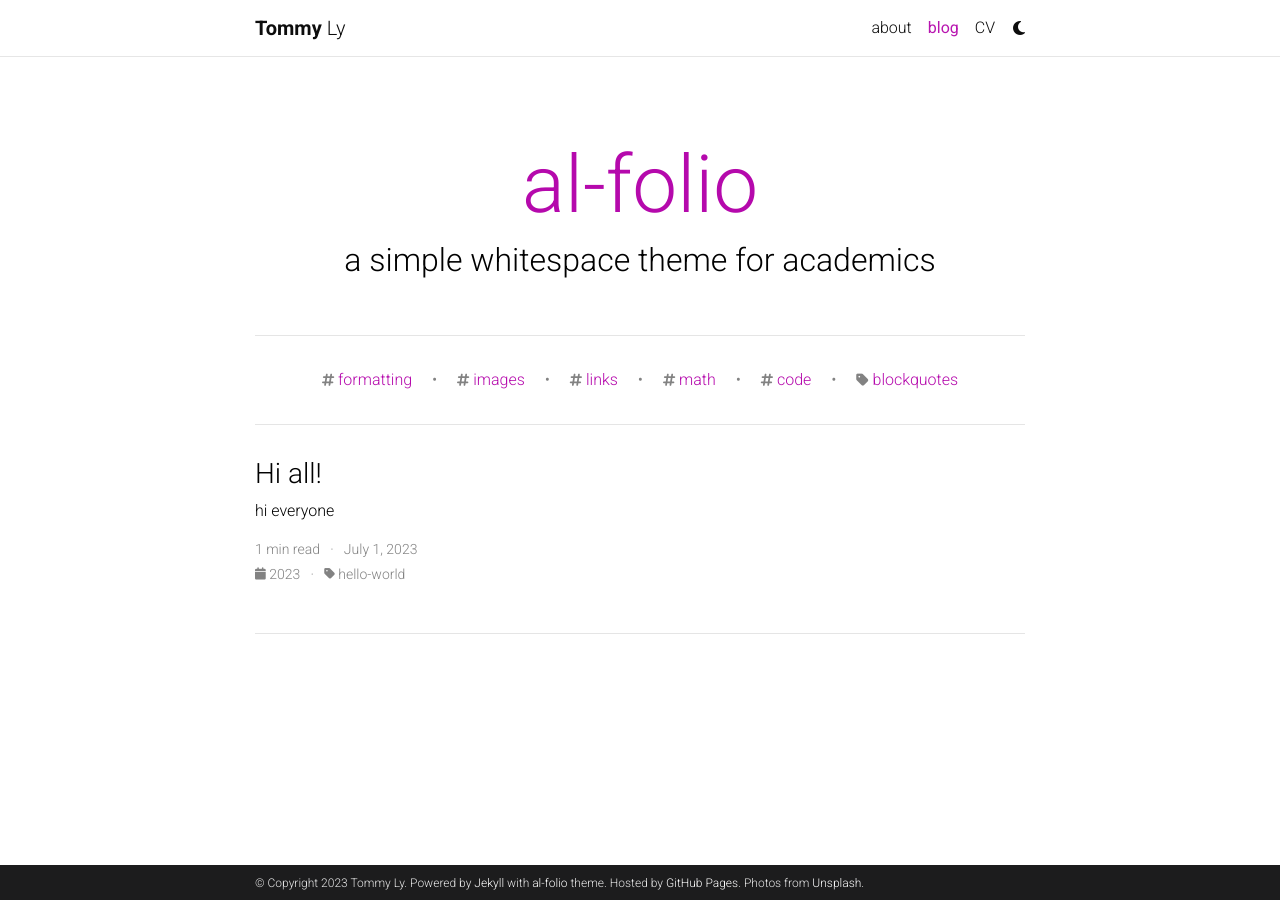
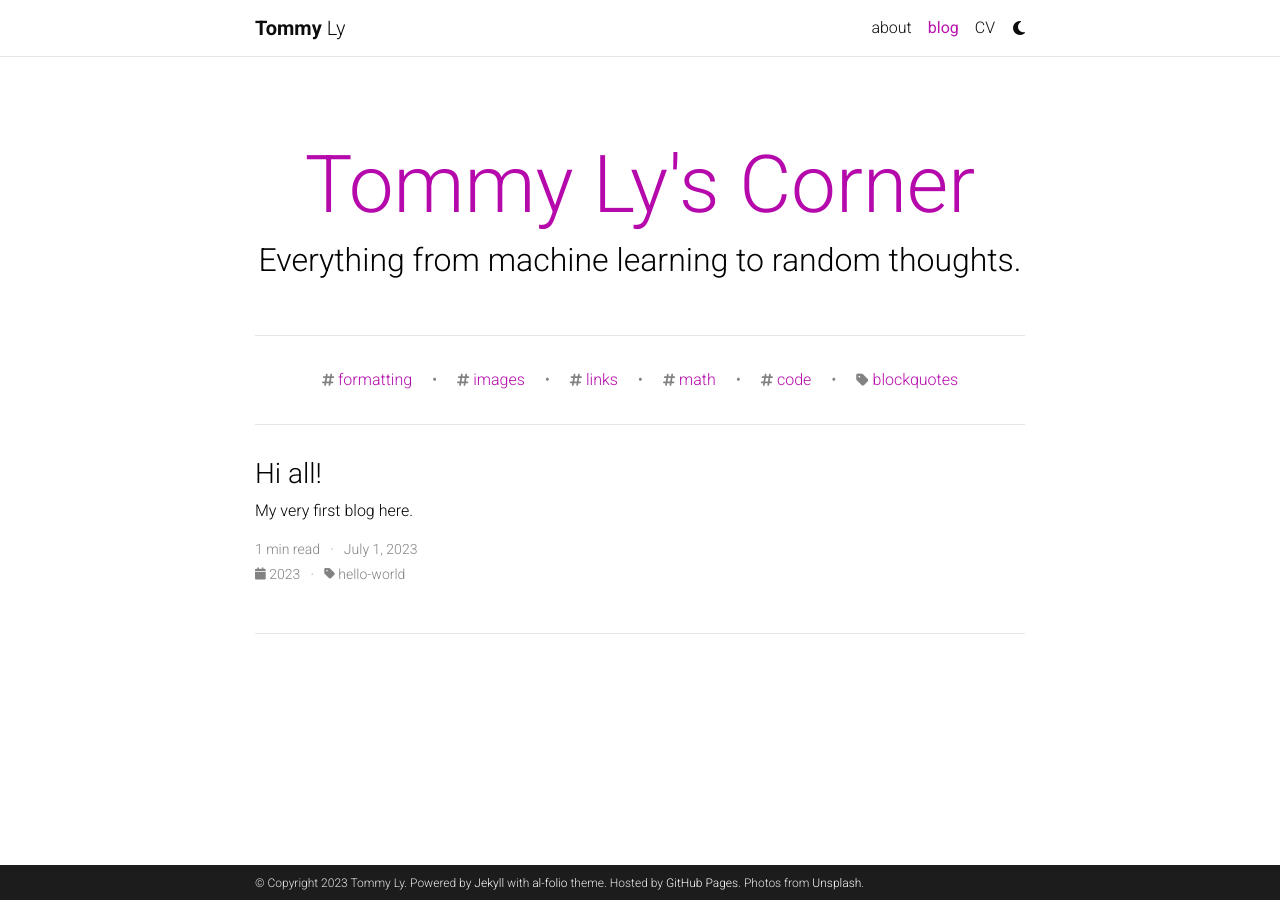
Before and after one commit to tommyly201/tommyly201.github.io, a Jekyll site: the page built from blog/index.html, in a window 1280 px wide. Built offline with Jekyll 4.4.1, drawn with Linux system fonts in a browser that asks for light colours; the list of posts is cut into pages by our own code; comment, search, counter and statistics services are not loaded; a style sheet for code colours, icons or effects is not loaded.

Commit message:
try this again

```diff
--- a/_config.yml
+++ b/_config.yml
@@ -122,9 +122,9 @@ bing_site_verification:  # out your bing-site-verification ID (Bing Webmaster)
 # Blog
 # -----------------------------------------------------------------------------
 
-blog_name: al-folio # blog_name will be displayed in your blog page
+blog_name: Tommy Ly's Corner # blog_name will be displayed in your blog page
 blog_nav_title: blog # your blog must have a title for it to be displayed in the nav bar
-blog_description: a simple whitespace theme for academics
+blog_description: Everything from machine learning to random thoughts. # blog_description will be displayed in your blog page
 permalink: /blog/:year/:title/
 
 # Pagination
```
Also changed, not shown: _posts/2023-07-01-hi-all.md (+1 -1 lines).
